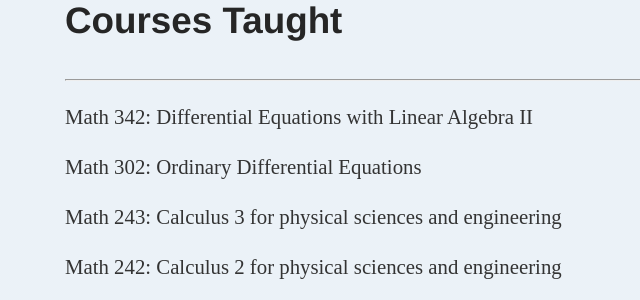
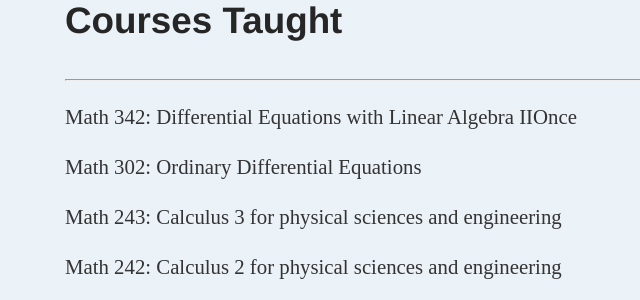
Before and after one commit to dhayes95/dhayes95.github.io, a Jekyll site: the page built from teaching/index.html, in a window 1280 px wide. Shown: the part 340-640 px from the top of the page, without its empty margins (127-767 px from the left). Built offline with Jekyll 4.4.1, drawn with Linux system fonts in a browser that asks for light colours.

Commit message:
Update index.html

```diff
--- a/teaching/index.html
+++ b/teaching/index.html
@@ -13,7 +13,7 @@ title: Teaching
 			</p>
 			<h3>Courses Taught</h3>
 			<hr>
-				<p>Math 342: Differential Equations with Linear Algebra II </p>
+				<p><span>Math 342: Differential Equations with Linear Algebra II</span><span>Once</span> </p>
 				<p>Math 302: Ordinary Differential Equations</p>
 				<p>Math 243: Calculus 3 for physical sciences and engineering</p>
 				<p>Math 242: Calculus 2 for physical sciences and engineering</p>
```
